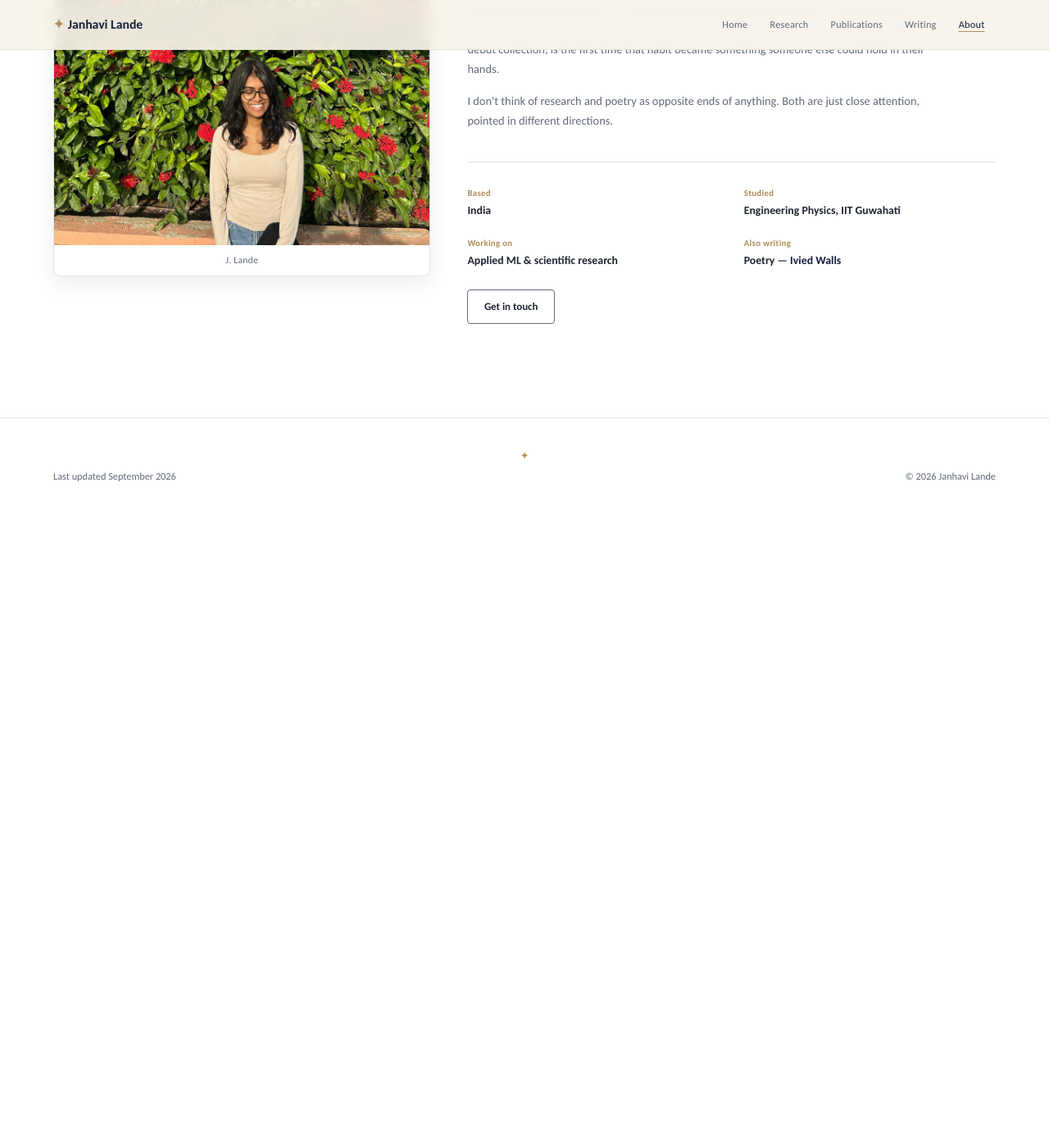
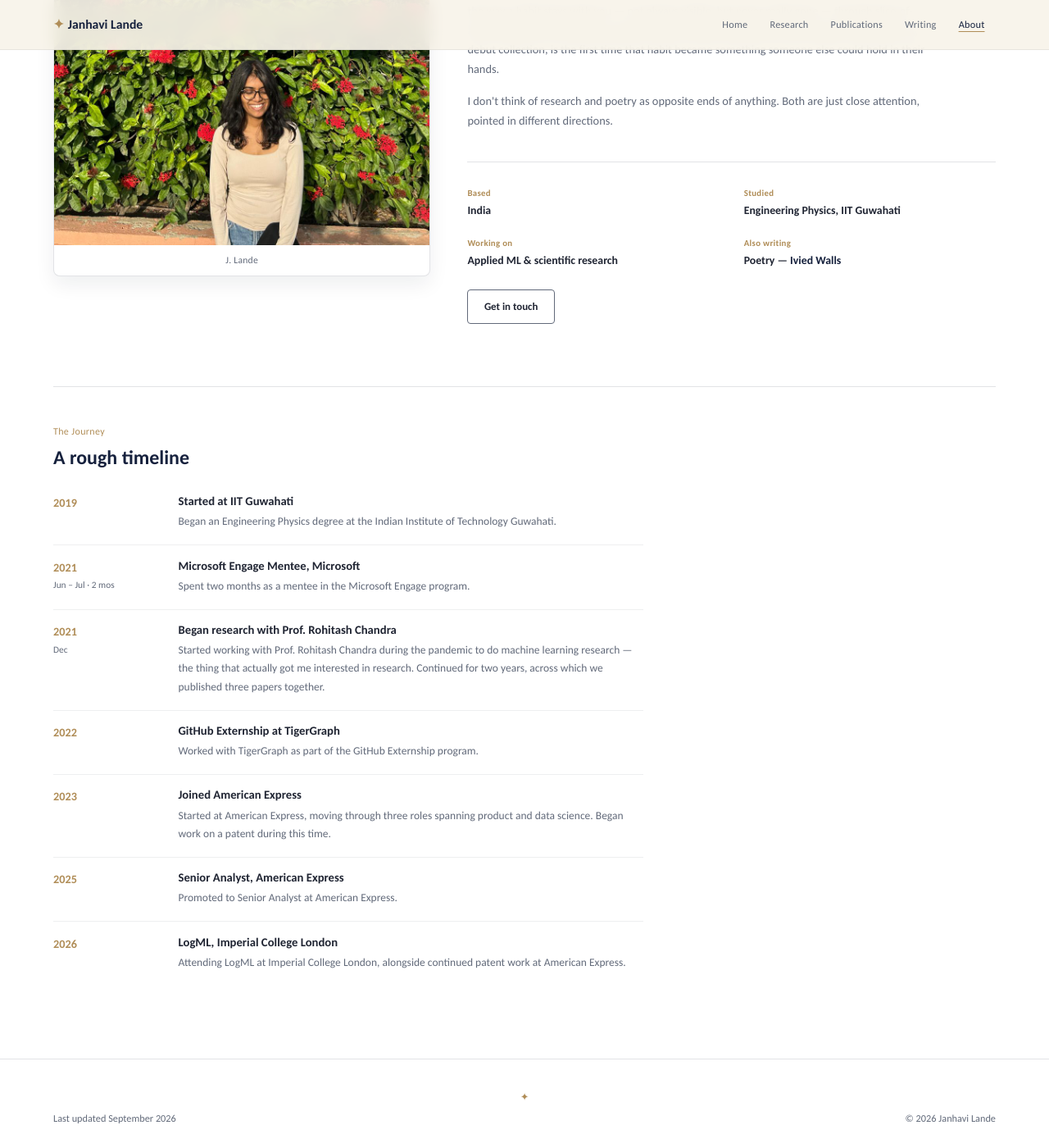
Before and after one commit to janhavilande/janhavilande.github.io, a Jekyll site: the page built from about.html, in a window 1280 px wide and 1400 px high, scrolled down 544 px. Shown: the whole window at 82% size. Built offline with Jekyll 4.4.1, drawn with Linux system fonts in a browser that asks for light colours; a style sheet for code colours, icons or effects is not loaded; before the commit the page ends 1174 px from its top, so only the background shows below that.

Commit message:
Remove TGDMat entry, add a Journey timeline to About
The TGDMat research summary read as if I'd authored the ICLR 2025
paper rather than reproduced it, so it's gone — the homepage teaser
now points at the pandemic-discourse research instead, which ties to
real published papers. Also adds a year-by-year Journey timeline to
the About page, driven by a new _data/timeline.yml, covering IIT
Guwahati through the current Amex/Imperial College chapter.

Co-Authored-By: Claude Sonnet 5 <noreply@anthropic.com>
Claude-Session: https://claude.ai/code/session_014yitjLxaQwL3RFJqaHcWQJ

```diff
--- a/_data/research.yml
+++ b/_data/research.yml
@@ -1,17 +1,4 @@
 # Research notebook entries — homepage teaser + the /research page.
-- title: "Text-Guided Generative Models for 3D Materials"
-  tagline: "AI × Materials Science × Geometric Deep Learning"
-  summary: >-
-    Reproducing TGDMat — a text-guided generative model for crystalline materials, presented at
-    ICLR 2025 — as a clean, production-quality notebook rather than a research-code checkout.
-  detail: >-
-    Getting the paper to actually run meant auditing the original repository line by line: tracing
-    how the diffusion process was implemented, finding where the published code diverged from the
-    paper, and fixing real bugs before the results could be trusted. The result lives as a
-    self-contained, documented Colab notebook — built so someone without the authors' exact
-    environment can still reproduce it.
-  tags: [Geometric Deep Learning, Generative Models, Materials Science]
-
 - title: "Custom Loss Functions for Credit Risk"
   tagline: "AI × Financial ML × Applied Research"
   summary: >-
--- /dev/null
+++ b/_data/timeline.yml
@@ -0,0 +1,40 @@
+# The Journey — a year-by-year timeline, rendered on the About page.
+- year: "2019"
+  title: "Started at IIT Guwahati"
+  text: >-
+    Began an Engineering Physics degree at the Indian Institute of Technology Guwahati.
+
+- year: "2021"
+  meta: "Jun – Jul · 2 mos"
+  title: "Microsoft Engage Mentee, Microsoft"
+  text: >-
+    Spent two months as a mentee in the Microsoft Engage program.
+
+- year: "2021"
+  meta: "Dec"
+  title: "Began research with Prof. Rohitash Chandra"
+  text: >-
+    Started working with Prof. Rohitash Chandra during the pandemic to do machine learning
+    research — the thing that actually got me interested in research. Continued for two years,
+    across which we published three papers together.
+
+- year: "2022"
+  title: "GitHub Externship at TigerGraph"
+  text: >-
+    Worked with TigerGraph as part of the GitHub Externship program.
+
+- year: "2023"
+  title: "Joined American Express"
+  text: >-
+    Started at American Express, moving through three roles spanning product and data science.
+    Began work on a patent during this time.
+
+- year: "2025"
+  title: "Senior Analyst, American Express"
+  text: >-
+    Promoted to Senior Analyst at American Express.
+
+- year: "2026"
+  title: "LogML, Imperial College London"
+  text: >-
+    Attending LogML at Imperial College London, alongside continued patent work at American Express.
--- a/about.html
+++ b/about.html
@@ -53,4 +53,26 @@ description: "About Janhavi Lande — Engineering Physics, AI research, and poet
             </div>
         </div>
     </div>
+
+    {% if site.data.timeline %}
+    <div class="journey">
+        <p class="page-mark">The Journey</p>
+        <h2 class="journey-title">A rough timeline</h2>
+
+        <ol class="timeline">
+            {% for entry in site.data.timeline %}
+            <li class="timeline-entry">
+                <div class="timeline-year">
+                    {{ entry.year }}
+                    {% if entry.meta %}<span class="timeline-meta">{{ entry.meta }}</span>{% endif %}
+                </div>
+                <div class="timeline-body">
+                    <h3 class="timeline-heading">{{ entry.title }}</h3>
+                    <p class="timeline-text">{{ entry.text }}</p>
+                </div>
+            </li>
+            {% endfor %}
+        </ol>
+    </div>
+    {% endif %}
 </div>
--- a/assets/css/global.css
+++ b/assets/css/global.css
@@ -701,6 +701,74 @@ a:hover {
 }
 
 /* ================================================================
+   JOURNEY — timeline on About
+   ================================================================ */
+
+.journey {
+    margin-top: 3.5rem;
+    padding-top: 3rem;
+    border-top: 1px solid var(--border);
+}
+
+.journey-title {
+    font-size: clamp(1.3rem, 2.4vw, 1.6rem);
+    font-weight: 700;
+    margin-bottom: 2rem;
+}
+
+.timeline {
+    list-style: none;
+    margin: 0;
+    padding: 0;
+    max-width: 720px;
+}
+
+.timeline-entry {
+    display: grid;
+    grid-template-columns: 130px 1fr;
+    gap: 0.5rem 1.5rem;
+    padding: 1.1rem 0;
+    border-bottom: 1px solid var(--border-soft);
+}
+
+.timeline-entry:first-child {
+    padding-top: 0;
+}
+
+.timeline-entry:last-child {
+    border-bottom: none;
+}
+
+.timeline-year {
+    font-family: var(--font-sans);
+    font-weight: 700;
+    font-size: 0.95rem;
+    color: var(--gold);
+    white-space: nowrap;
+}
+
+.timeline-meta {
+    display: block;
+    font-weight: 400;
+    font-size: 0.76rem;
+    color: var(--ink-muted);
+    margin-top: 0.15rem;
+}
+
+.timeline-heading {
+    font-size: 0.98rem;
+    font-weight: 700;
+    color: var(--ink);
+    margin-bottom: 0.3rem;
+}
+
+.timeline-text {
+    font-size: 0.9rem;
+    color: var(--ink-muted);
+    margin: 0;
+}
+
+/* ================================================================
    Footer
    ================================================================ */
 
@@ -810,4 +878,9 @@ div.lazy {
     .about-facts {
         grid-template-columns: 1fr;
     }
+
+    .timeline-entry {
+        grid-template-columns: 1fr;
+        gap: 0.3rem;
+    }
 }
--- a/index.html
+++ b/index.html
@@ -48,8 +48,8 @@ navbar_title: Home
 <div class="teaser-grid">
     <a class="teaser-card" href="{{ '/research' | relative_url }}">
         <span class="label">From the notebook</span>
-        <h3>Text-guided models for 3D materials</h3>
-        <p>Reproducing a geometric deep learning paper from ICLR 2025 as a clean, production-quality notebook — auditing the source, and fixing what didn't actually work.</p>
+        <h3>Modelling public discourse through a pandemic</h3>
+        <p>Topic modelling and sentiment analysis across three connected studies of how conversation about COVID-19 shifted online, from India's early waves through vaccine rollout.</p>
         <span class="teaser-link">Read the research &rarr;</span>
     </a>
     <a class="teaser-card" href="{{ '/writing' | relative_url }}">
```
